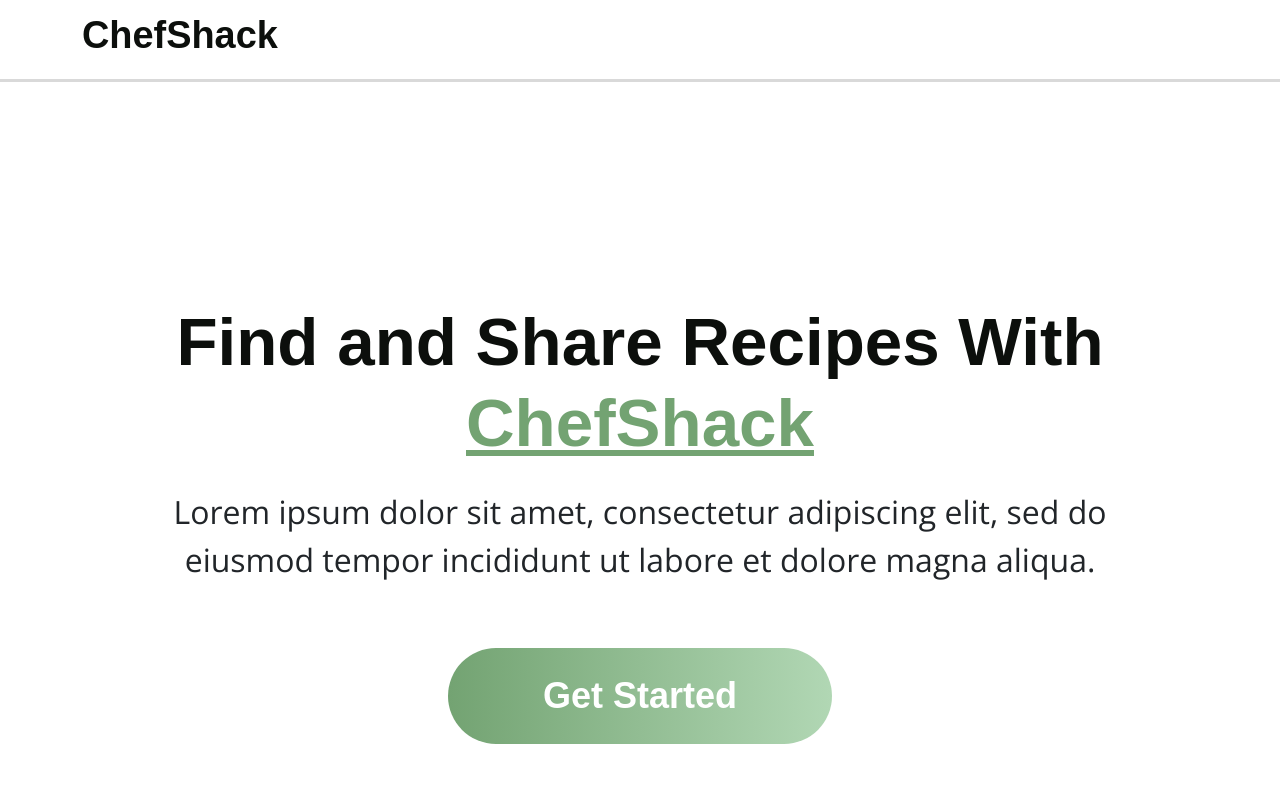
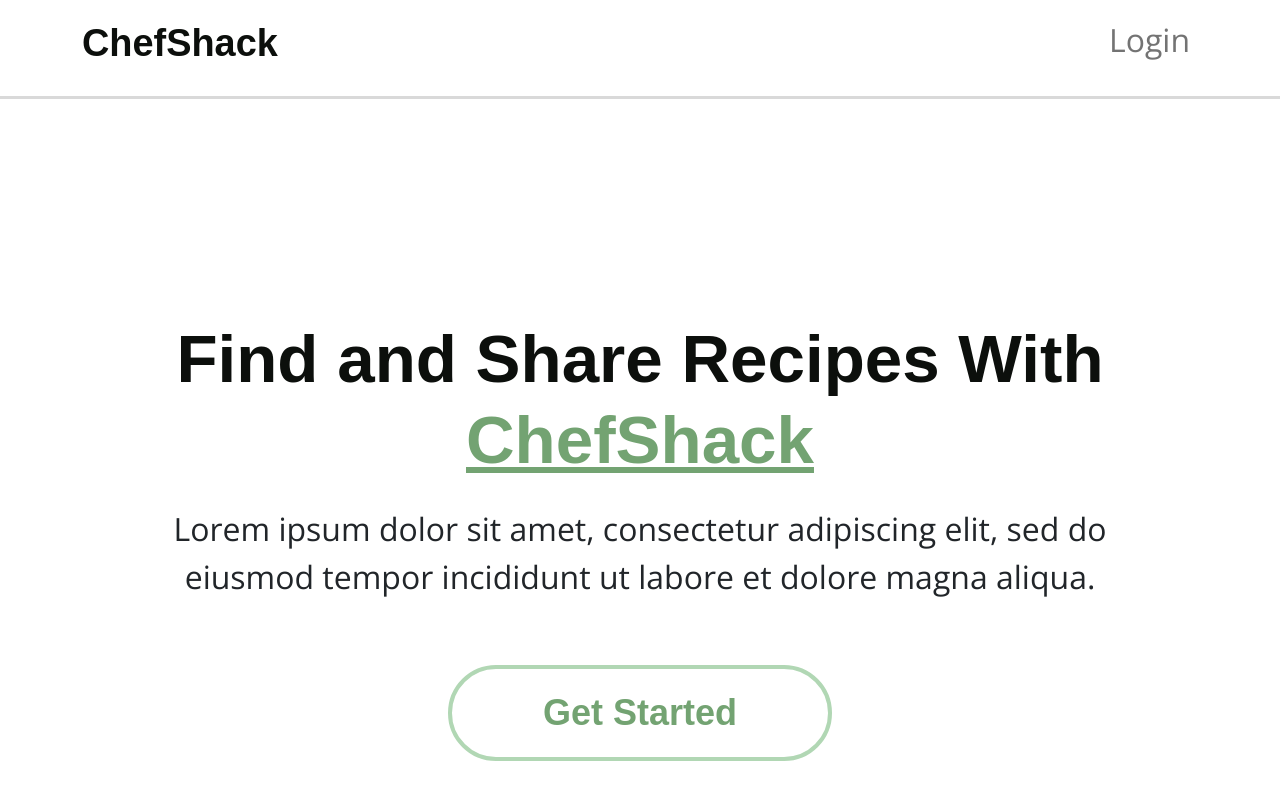
Before and after one commit to Chef-Shack/Frontend, a React (Create React App) app: page / in a window 1280 px wide. Built offline with nearby package versions, Linux system fonts and the light colour scheme.

Commit message:
Added routing and changed home page theme to light

```diff
--- a/package.json
+++ b/package.json
@@ -10,6 +10,7 @@
     "react": "^18.2.0",
     "react-bootstrap": "^2.5.0",
     "react-dom": "^18.2.0",
+    "react-router-dom": "^6.4.2",
     "react-scripts": "5.0.1",
     "web-vitals": "^2.1.4"
   },
--- a/src/App.js
+++ b/src/App.js
@@ -1,3 +1,5 @@
+import { BrowserRouter as Router, Routes, Route } from "react-router-dom";
+
 import HomePage from "./components/pages/HomePage"
 
 import 'bootstrap/dist/css/bootstrap.min.css';
@@ -5,9 +7,11 @@ import "./css/all-page-styles.css"
 
 const App = () => {
   return (
-    <>
-      <HomePage/>
-    </>
+    <Router>
+      <Routes>
+        <Route path='/' element={<HomePage/>}/>
+      </Routes>
+    </Router>
   );
 }
 
--- a/src/components/MainNavbar.js
+++ b/src/components/MainNavbar.js
@@ -1,17 +1,20 @@
-import { Container, Navbar, Nav } from "react-bootstrap"
-import "../css/navbar-styles.css"
+import { Container, Navbar, Nav, NavbarBrand, NavLink } from "react-bootstrap";
+import "../css/navbar-styles.css";
 
 const MainNavbar = () => {
-    return (
-        <Navbar>
-            <Container>
-                <Navbar.Brand><h3 className="brand">ChefShack</h3></Navbar.Brand>
+  return (
+    <Navbar>
+      <Container>
+        <NavbarBrand>
+          <h3>ChefShack</h3>
+        </NavbarBrand>
 
-            </Container>
-
-            {/* <Nav.Link ms="auto">Login</Nav.Link> */}
-        </Navbar>
-    )
-}
+        <Nav className="ms-auto">
+          <NavLink><p>Login</p></NavLink>
+        </Nav>
+      </Container>
+    </Navbar>
+  );
+};
 
 export default MainNavbar;
--- a/src/components/pages/HomePage.js
+++ b/src/components/pages/HomePage.js
@@ -10,7 +10,7 @@ const HomePage = () => {
       <div className="body-content text-center">
         <h1 className="header">Find and Share Recipes With <span className="header-span">ChefShack</span></h1>
         <p className="desc">Lorem ipsum dolor sit amet, consectetur adipiscing elit, sed do eiusmod tempor incididunt ut labore et dolore magna aliqua.</p>
-        <Button className="custom-button" id="button" variant="success">Get Started</Button>
+        <Button className="custom-button" id="button" variant="outline-success">Get Started</Button>
       </div>
     </>
   );
--- a/src/css/all-page-styles.css
+++ b/src/css/all-page-styles.css
@@ -38,15 +38,15 @@ p {
 .custom-button {
     width: 384px;
     height: 96px;
+
+    border-width: 4px;
     border-radius: 80px;
+    border-color: #B1D7B4;
 
     font-family: "Source-Sans-Pro", sans-serif;
     font-weight: 900;
-    background-image: linear-gradient(to right, #73A372, #B1D7B4);
+    /* background-image: linear-gradient(to right, #73A372, #B1D7B4); */
     font-size: 36px;
-    border: none;
+    /* border: none; */
+    color: #73A372  ;
 }
-
-.custom-button:hover {
-    background-image: linear-gradient(to right, #B1D7B4, #F7F6DC);
-}
--- a/src/css/navbar-styles.css
+++ b/src/css/navbar-styles.css
@@ -1,3 +1,4 @@
 .navbar {
     border-bottom: 3px solid #D9D9D9;
+    /* background-color: #73A372; */
 }
```
Also changed, not shown: 1 other file (tests, documents, lock files or other folders).
